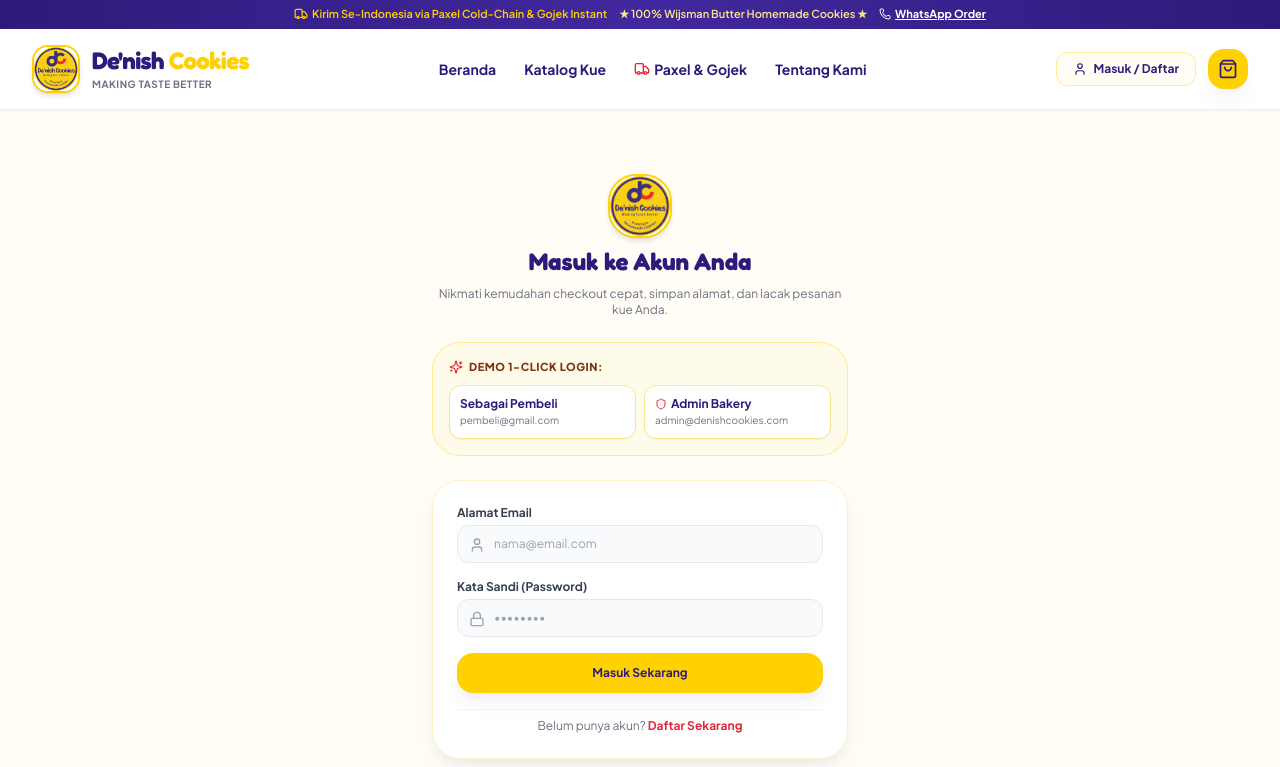
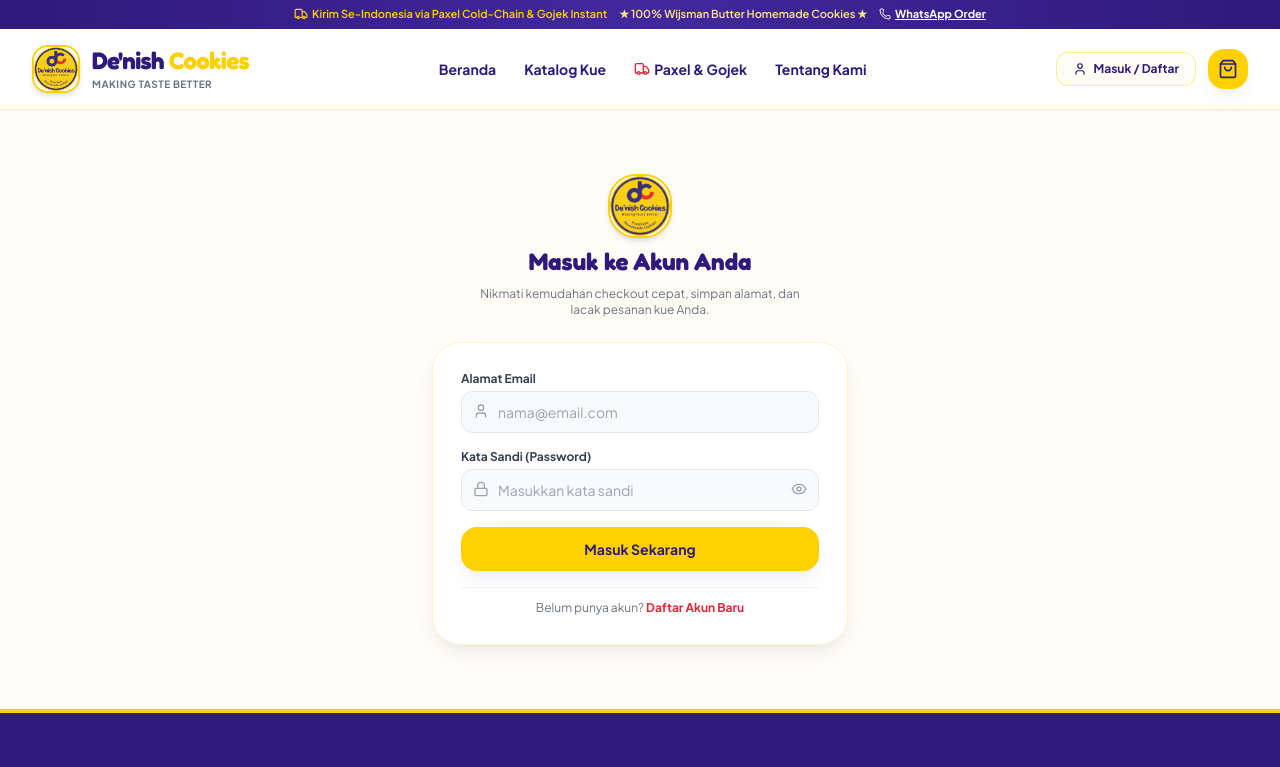
Before and after one commit to ilhvn-jnrd/denish-cookies, a Next.js app in the folder frontend/: page /login in a window 1280 px wide. Shown: the top 767 px of the page. Built offline with nearby package versions, Linux system fonts and the light colour scheme.

Commit message:
feat(auth): clean up login page for full live production by removing demo 1-click box

```diff
--- a/frontend/src/app/login/page.tsx
+++ b/frontend/src/app/login/page.tsx
@@ -3,7 +3,7 @@
 import React, { useState } from 'react';
 import Link from 'next/link';
 import { useRouter } from 'next/navigation';
-import { User, Lock, ArrowRight, Shield, AlertCircle, Sparkles } from 'lucide-react';
+import { User, Lock, ArrowRight, AlertCircle, Eye, EyeOff } from 'lucide-react';
 import { useAuth } from '@/context/AuthContext';
 
 export default function LoginPage() {
@@ -12,6 +12,7 @@
 
   const [email, setEmail] = useState('');
   const [password, setPassword] = useState('');
+  const [showPassword, setShowPassword] = useState(false);
   const [error, setError] = useState<string | null>(null);
   const [isSubmitting, setIsSubmitting] = useState(false);
 
@@ -28,32 +29,13 @@
         router.push('/');
       }
     } else {
-      setError(res.error || 'Login gagal.');
-    }
-    setIsSubmitting(false);
-  };
-
-  const handleQuickLogin = async (demoEmail: string) => {
-    setEmail(demoEmail);
-    setPassword('password123');
-    setIsSubmitting(true);
-    setError(null);
-
-    const res = await login(demoEmail, 'password123');
-    if (res.success) {
-      if (res.user?.role === 'admin') {
-        router.push('/admin');
-      } else {
-        router.push('/');
-      }
-    } else {
-      setError(res.error || 'Quick login gagal.');
+      setError(res.error || 'Email atau kata sandi tidak sesuai.');
     }
     setIsSubmitting(false);
   };
 
   return (
-    <div className="max-w-md mx-auto px-4 py-16 space-y-6">
+    <div className="max-w-md mx-auto px-4 py-12 sm:py-16 space-y-6">
       {/* Brand Header */}
       <div className="text-center space-y-2">
         <div className="w-16 h-16 mx-auto rounded-3xl overflow-hidden border-2 border-brand-yellow shadow-md bg-white">
@@ -62,41 +44,13 @@
         <h1 className="font-heading font-black text-2xl text-brand-indigo">
           Masuk ke Akun Anda
         </h1>
-        <p className="text-xs text-gray-500">
+        <p className="text-xs text-gray-500 max-w-xs mx-auto">
           Nikmati kemudahan checkout cepat, simpan alamat, dan lacak pesanan kue Anda.
         </p>
       </div>
 
-      {/* Quick Demo Login Presets */}
-      <div className="bg-amber-50 p-4 rounded-3xl border border-brand-yellow/40 space-y-2.5">
-        <span className="text-[11px] font-black uppercase tracking-wider text-amber-900 flex items-center gap-1.5">
-          <Sparkles className="w-3.5 h-3.5 text-brand-red" /> Demo 1-Click Login:
-        </span>
-        <div className="grid grid-cols-2 gap-2">
-          <button
-            type="button"
-            onClick={() => handleQuickLogin('pembeli@gmail.com')}
-            className="p-2.5 bg-white hover:bg-amber-100/60 border border-amber-200 rounded-xl text-left transition text-xs shadow-sm"
-          >
-            <span className="font-bold text-brand-indigo block">Sebagai Pembeli</span>
-            <span className="text-[10px] text-gray-500">pembeli@gmail.com</span>
-          </button>
-
-          <button
-            type="button"
-            onClick={() => handleQuickLogin('admin@denishcookies.com')}
-            className="p-2.5 bg-white hover:bg-amber-100/60 border border-amber-200 rounded-xl text-left transition text-xs shadow-sm"
-          >
-            <span className="font-bold text-brand-indigo block flex items-center gap-1">
-              <Shield className="w-3 h-3 text-brand-red" /> Admin Bakery
-            </span>
-            <span className="text-[10px] text-gray-500">admin@denishcookies.com</span>
-          </button>
-        </div>
-      </div>
-
-      {/* Form */}
-      <div className="bg-white p-6 rounded-3xl border border-amber-100 shadow-cookie space-y-4">
+      {/* Main Login Form */}
+      <div className="bg-white p-6 sm:p-7 rounded-3xl border border-amber-100 shadow-cookie space-y-4">
         {error && (
           <div className="p-3 bg-red-50 text-red-700 text-xs rounded-xl border border-red-200 flex items-center gap-2">
             <AlertCircle className="w-4 h-4 flex-shrink-0" />
@@ -116,42 +70,52 @@
                 value={email}
                 onChange={(e) => setEmail(e.target.value)}
                 placeholder="nama@email.com"
-                className="w-full pl-9 pr-4 py-2.5 bg-gray-50 border border-gray-200 rounded-xl text-xs focus:bg-white focus:outline-none focus:ring-2 focus:ring-brand-yellow"
+                className="w-full pl-9 pr-4 py-2.5 bg-gray-50 border border-gray-200 rounded-xl text-xs sm:text-sm focus:bg-white focus:outline-none focus:ring-2 focus:ring-brand-yellow"
               />
               <User className="w-4 h-4 text-gray-400 absolute left-3 top-3" />
             </div>
           </div>
 
           <div>
-            <label className="block text-xs font-bold text-gray-700 mb-1">
-              Kata Sandi (Password)
-            </label>
+            <div className="flex items-center justify-between mb-1">
+              <label className="block text-xs font-bold text-gray-700">
+                Kata Sandi (Password)
+              </label>
+            </div>
             <div className="relative">
               <input
-                type="password"
+                type={showPassword ? 'text' : 'password'}
                 required
                 value={password}
                 onChange={(e) => setPassword(e.target.value)}
-                placeholder="••••••••"
-                className="w-full pl-9 pr-4 py-2.5 bg-gray-50 border border-gray-200 rounded-xl text-xs focus:bg-white focus:outline-none focus:ring-2 focus:ring-brand-yellow"
+                placeholder="Masukkan kata sandi"
+                className="w-full pl-9 pr-10 py-2.5 bg-gray-50 border border-gray-200 rounded-xl text-xs sm:text-sm focus:bg-white focus:outline-none focus:ring-2 focus:ring-brand-yellow"
               />
               <Lock className="w-4 h-4 text-gray-400 absolute left-3 top-3" />
+              <button
+                type="button"
+                onClick={() => setShowPassword(!showPassword)}
+                className="absolute right-3 top-3 text-gray-400 hover:text-gray-600 focus:outline-none"
+                aria-label={showPassword ? 'Sembunyikan kata sandi' : 'Tampilkan kata sandi'}
+              >
+                {showPassword ? <EyeOff className="w-4 h-4" /> : <Eye className="w-4 h-4" />}
+              </button>
             </div>
           </div>
 
           <button
             type="submit"
             disabled={isSubmitting}
-            className="w-full btn-yellow justify-center py-3 text-xs font-black disabled:opacity-60"
+            className="w-full btn-yellow justify-center py-3 text-xs sm:text-sm font-black disabled:opacity-60 min-h-[44px] shadow-md transition active:scale-[0.98]"
           >
             {isSubmitting ? 'Memeriksa Akun...' : 'Masuk Sekarang'}
           </button>
         </form>
 
-        <div className="text-center pt-2 border-t border-gray-100 text-xs text-gray-500">
+        <div className="text-center pt-3 border-t border-gray-100 text-xs text-gray-500">
           Belum punya akun?{' '}
           <Link href="/register" className="font-bold text-brand-red hover:underline">
-            Daftar Sekarang
+            Daftar Akun Baru
           </Link>
         </div>
       </div>
```
